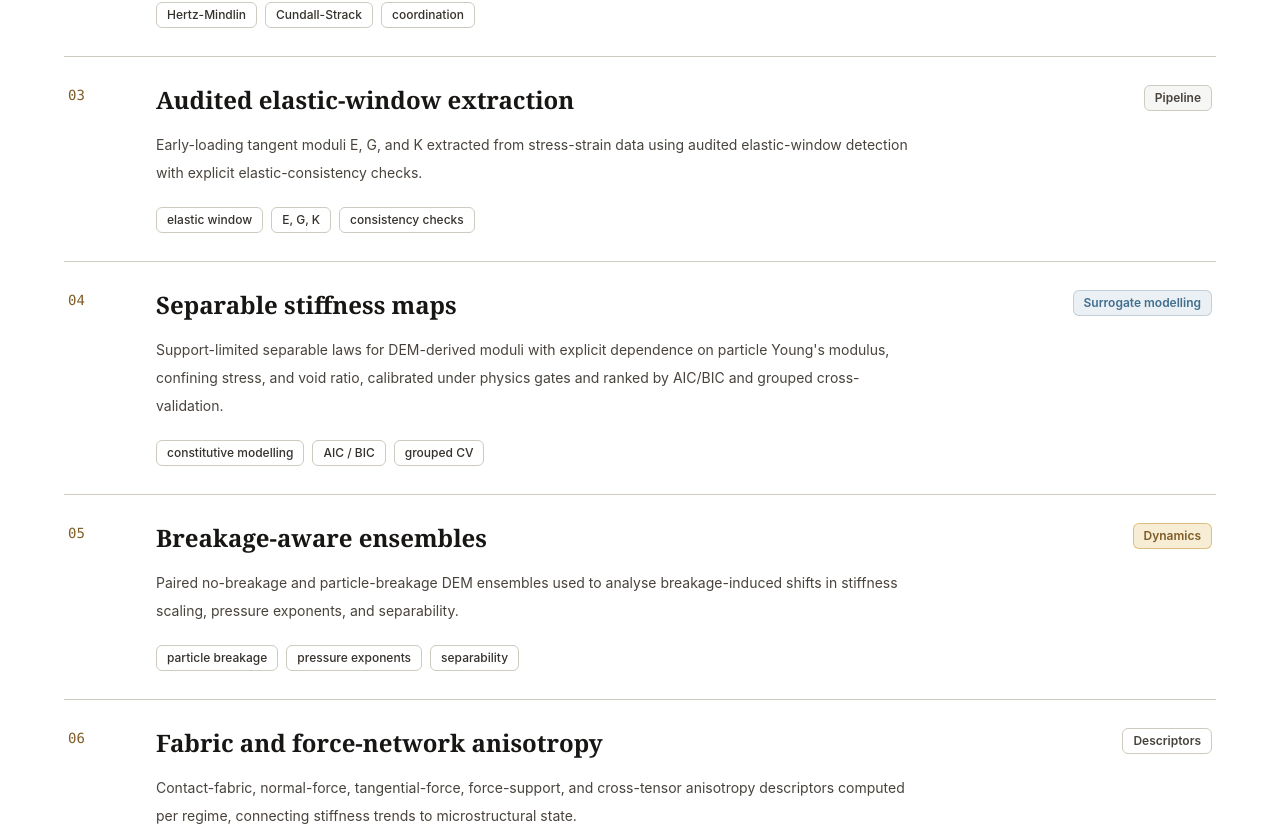
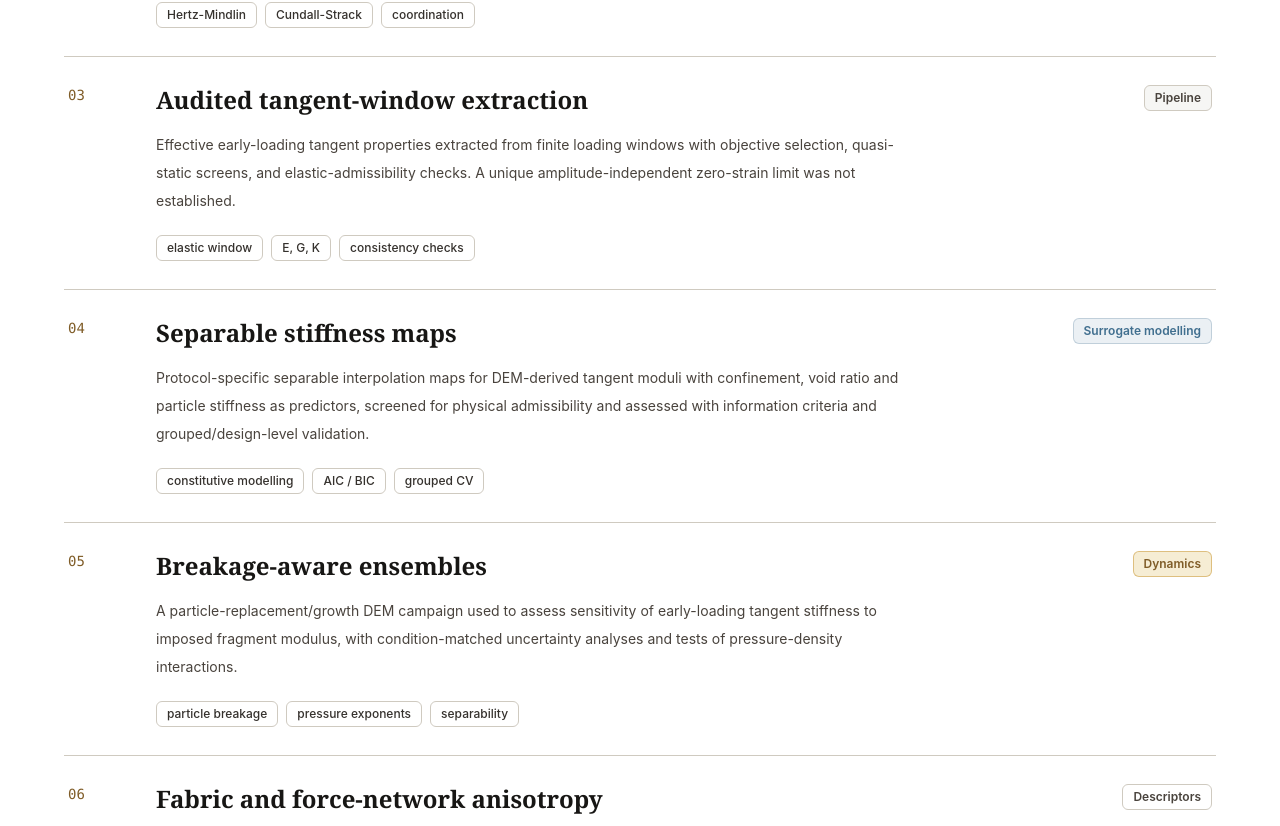
Before and after one commit to pramaybaero-droid/pramaybaero-droid.github.io, a React (Vite) app: page / in a window 1280 px wide. Shown: the part 2432-3258 px from the top of the page. Built offline with nearby package versions, Linux system fonts and the light colour scheme.

Commit message:
Audit public academic profile against submitted thesis and published papers

```diff
--- a/src/data/projects.ts
+++ b/src/data/projects.ts
@@ -31,30 +31,30 @@ export const projects: Project[] = [
     status: "Model study"
   },
   {
-    title: "Audited elastic-window extraction",
+    title: "Audited tangent-window extraction",
     description:
-      "Early-loading tangent moduli E, G, and K extracted from stress-strain data using audited elastic-window detection with explicit elastic-consistency checks.",
+      "Effective early-loading tangent properties extracted from finite loading windows with objective selection, quasi-static screens, and elastic-admissibility checks. A unique amplitude-independent zero-strain limit was not established.",
     tags: ["elastic window", "E, G, K", "consistency checks"],
     status: "Pipeline"
   },
   {
     title: "Separable stiffness maps",
     description:
-      "Support-limited separable laws for DEM-derived moduli with explicit dependence on particle Young's modulus, confining stress, and void ratio, calibrated under physics gates and ranked by AIC/BIC and grouped cross-validation.",
+      "Protocol-specific separable interpolation maps for DEM-derived tangent moduli with confinement, void ratio and particle stiffness as predictors, screened for physical admissibility and assessed with information criteria and grouped/design-level validation.",
     tags: ["constitutive modelling", "AIC / BIC", "grouped CV"],
     status: "Surrogate modelling"
   },
   {
     title: "Breakage-aware ensembles",
     description:
-      "Paired no-breakage and particle-breakage DEM ensembles used to analyse breakage-induced shifts in stiffness scaling, pressure exponents, and separability.",
+      "A particle-replacement/growth DEM campaign used to assess sensitivity of early-loading tangent stiffness to imposed fragment modulus, with condition-matched uncertainty analyses and tests of pressure-density interactions.",
     tags: ["particle breakage", "pressure exponents", "separability"],
     status: "Dynamics"
   },
   {
     title: "Fabric and force-network anisotropy",
     description:
-      "Contact-fabric, normal-force, tangential-force, force-support, and cross-tensor anisotropy descriptors computed per regime, connecting stiffness trends to microstructural state.",
+      "Exploratory computational analysis of fabric and force-network descriptors. This separate ongoing work is not presented as a peer-reviewed outcome of the submitted thesis.",
     tags: ["fabric tensor", "force networks", "descriptor families"],
     status: "Descriptors"
   }
```
